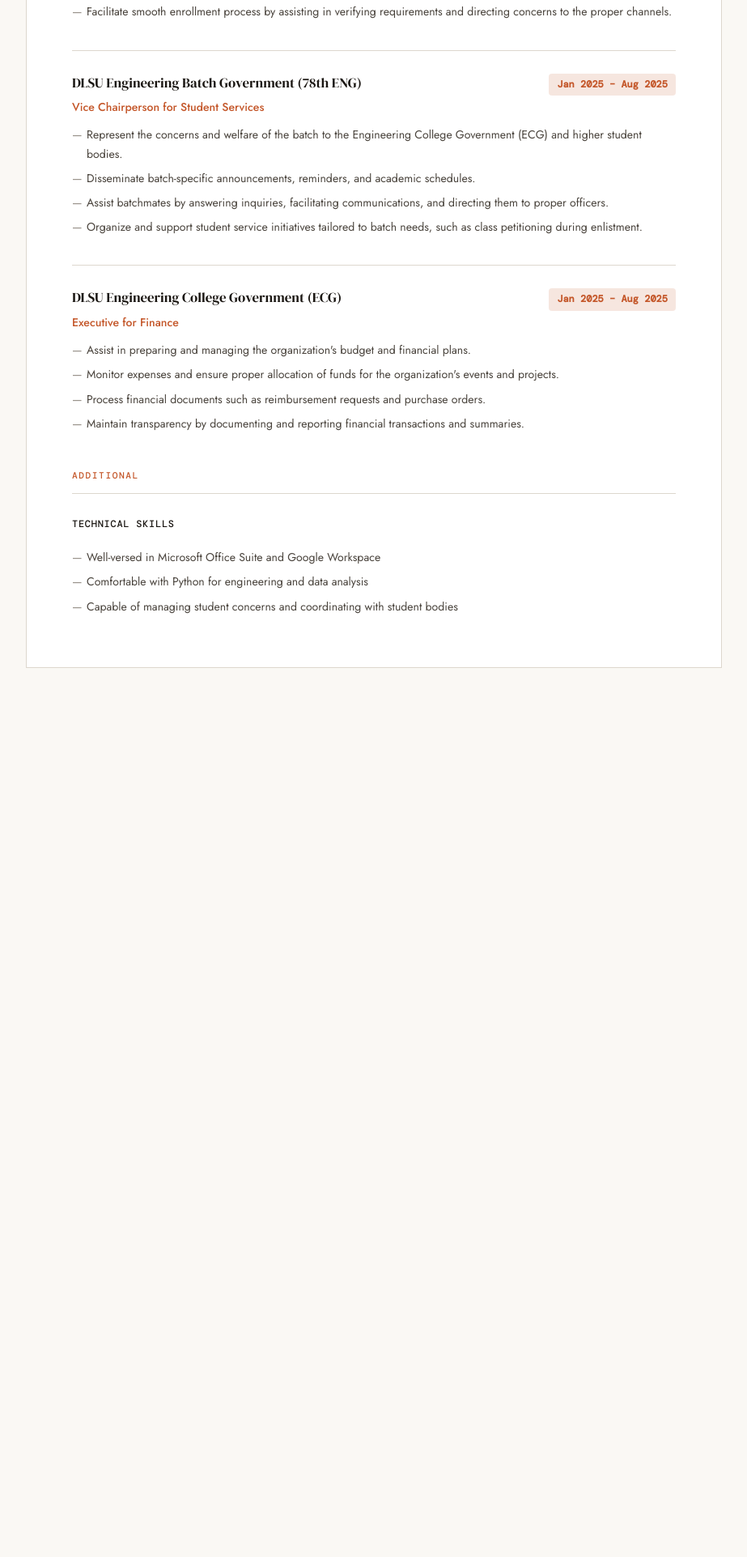
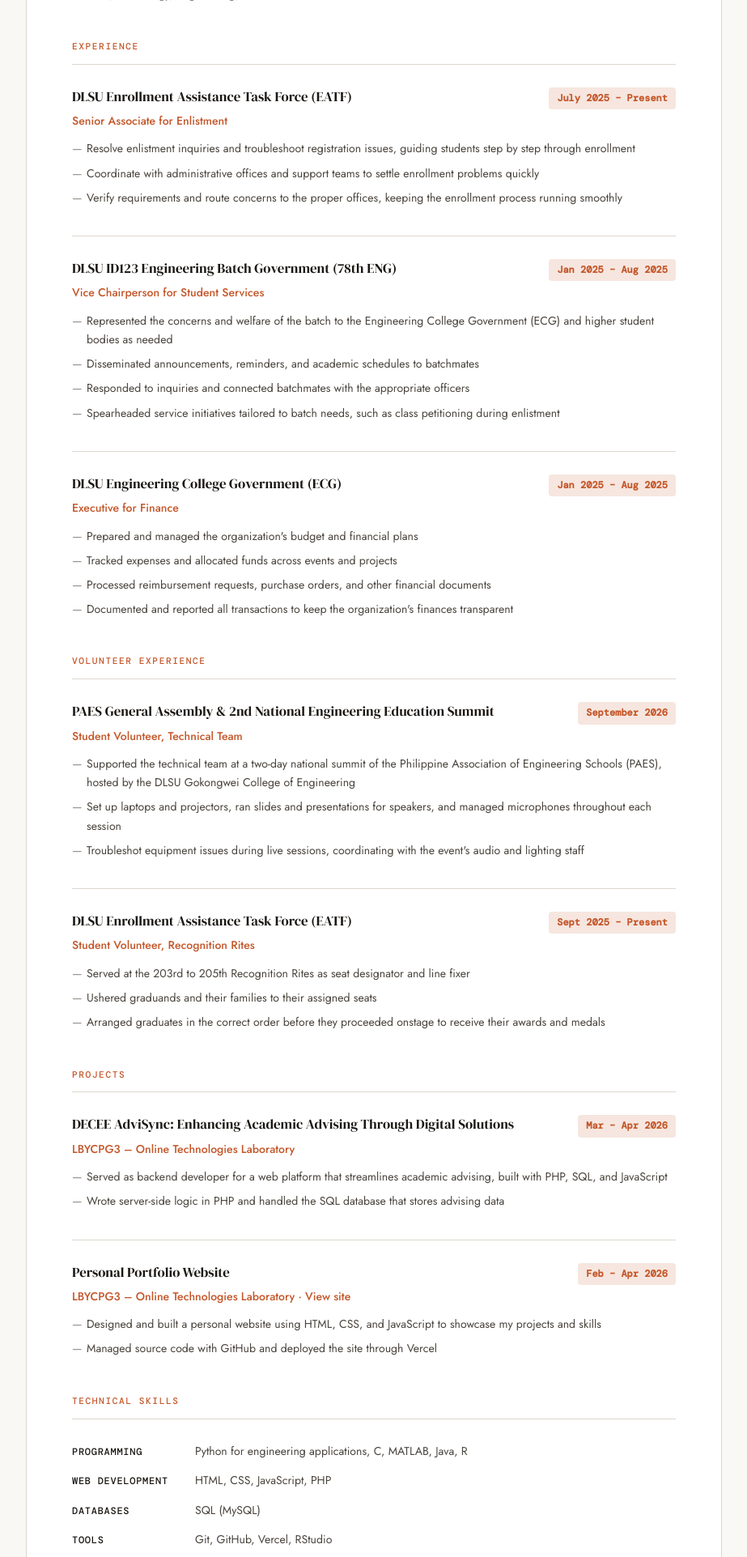
Before and after one commit to erin-kyu/student-portfolio, a plain HTML site: page resume.html in a window 1280 px wide. Shown: the part 877-2800 px from the top of the page at 81% size, without its empty margins (178-1101 px from the left). Before the commit the page ends 1782 px from the top, so only its background shows below. Drawn offline with nearby package versions, Linux system fonts and the light colour scheme.

Commit message:
updated resume

```diff
--- a/resume.html
+++ b/resume.html
@@ -6,25 +6,32 @@
     <title>Resume | Erin Quiazon</title>
     <link rel="stylesheet" href="css/normalize.css">
     <link rel="stylesheet" href="css/resume.css">
-    <link rel="icon" href="icon.png">
+    <link rel="icon" href="assets/images/icon.png">
 </head>
 <body>
+    <div class="resume-container" style="border: none; background: transparent;">
+        <a href="index.html" class="back-link">← Back to portfolio</a>
+    </div>
     <div class="resume-container">
         <header class="resume-header">
             <div class="header-content">
                 <img src="assets/images/resumepic.jpg" alt="Erin Quiazon" class="profile-picture">
                 <div class="header-text-group">
-                    <h1 class="name">Erin Quiazon</h1>
+                    <h1 class="name">Erin Magno Quiazon</h1>
                     <div class="contact-info">
-                        <span>+63 123 456 7890</span>
-                        <a href="mailto:loremipsum@gmail.com">loremipsum@gmail.com</a>
-                        <a href="mailto:loremipsum@dlsu.edu.ph">loremipsum@dlsu.edu.ph</a>
+                        <a href="mailto:erinquiazon@gmail.com">erinquiazon@gmail.com</a>
+                        <a href="https://www.linkedin.com/in/erin-quiazon-b76b72370" target="_blank" rel="noopener noreferrer">linkedin.com/in/erin-quiazon-b76b72370</a>
                     </div>
                 </div>
             </div>
         </header>
 
         <main class="resume-content">
+
+            <section class="section">
+                <h2 class="section-title">Summary</h2>
+                <p class="summary-text">Proactive and detail-oriented Computer Engineering student at De La Salle University, minoring in Financial Risk and Analytics, with hands-on web development experience using PHP, SQL, and JavaScript. Through roles in enrollment assistance, batch government, and college finance, I have proven to be organized, dependable, and resourceful when coordinating with university offices and student organizations. Analytical and adaptable, I am seeking an internship where I can apply my programming skills to real engineering challenges.</p>
+            </section>
 
             <section class="section">
                 <h2 class="section-title">Education</h2>
@@ -36,7 +43,7 @@
                     </div>
                     <div class="degree-info">
                         <span class="degree">Bachelor of Science in Computer Engineering</span>
-                        <span class="year">Expected 2027</span>
+                        <span class="year">Expected 2028</span>
                     </div>
                     <div class="major-minor">Minor in Financial Risk and Analytics</div>
                 </div>
@@ -47,7 +54,7 @@
                         <span class="location">#1 Holy Street, Angeles City, Pampanga</span>
                     </div>
                     <div class="degree-info">
-                        <span class="degree">Senior High School — STEM Track</span>
+                        <span class="degree">Senior High School (Grade 12) — STEM</span>
                         <span class="year">2022 – 2023</span>
                     </div>
                     <div class="major-minor">Science, Technology, Engineering, and Mathematics</div>
@@ -55,32 +62,32 @@
             </section>
 
             <section class="section">
-                <h2 class="section-title">Leadership &amp; Activities</h2>
+                <h2 class="section-title">Experience</h2>
 
                 <div class="activity-item">
                     <div class="activity-header">
-                        <span class="organization-name">Enrollment Assistance Task Force (EATF)</span>
+                        <span class="organization-name">DLSU Enrollment Assistance Task Force (EATF)</span>
                         <span class="dates">July 2025 – Present</span>
                     </div>
-                    <div class="position">Associate for Enlistment</div>
+                    <div class="position">Senior Associate for Enlistment</div>
                     <ul class="responsibilities">
-                        <li>Assist students with enlistment concerns by answering inquiries, troubleshooting issues, and guiding them through enrollment processes.</li>
-                        <li>Coordinate with administrative offices and student support teams to resolve enlistment and enrolment-related challenges efficiently and effectively.</li>
-                        <li>Facilitate smooth enrollment process by assisting in verifying requirements and directing concerns to the proper channels.</li>
+                        <li>Resolve enlistment inquiries and troubleshoot registration issues, guiding students step by step through enrollment</li>
+                        <li>Coordinate with administrative offices and support teams to settle enrollment problems quickly</li>
+                        <li>Verify requirements and route concerns to the proper offices, keeping the enrollment process running smoothly</li>
                     </ul>
                 </div>
 
                 <div class="activity-item">
                     <div class="activity-header">
-                        <span class="organization-name">DLSU Engineering Batch Government (78th ENG)</span>
+                        <span class="organization-name">DLSU ID123 Engineering Batch Government (78th ENG)</span>
                         <span class="dates">Jan 2025 – Aug 2025</span>
                     </div>
                     <div class="position">Vice Chairperson for Student Services</div>
                     <ul class="responsibilities">
-                        <li>Represent the concerns and welfare of the batch to the Engineering College Government (ECG) and higher student bodies.</li>
-                        <li>Disseminate batch-specific announcements, reminders, and academic schedules.</li>
-                        <li>Assist batchmates by answering inquiries, facilitating communications, and directing them to proper officers.</li>
-                        <li>Organize and support student service initiatives tailored to batch needs, such as class petitioning during enlistment.</li>
+                        <li>Represented the concerns and welfare of the batch to the Engineering College Government (ECG) and higher student bodies as needed</li>
+                        <li>Disseminated announcements, reminders, and academic schedules to batchmates</li>
+                        <li>Responded to inquiries and connected batchmates with the appropriate officers</li>
+                        <li>Spearheaded service initiatives tailored to batch needs, such as class petitioning during enlistment</li>
                     </ul>
                 </div>
 
@@ -91,24 +98,94 @@
                     </div>
                     <div class="position">Executive for Finance</div>
                     <ul class="responsibilities">
-                        <li>Assist in preparing and managing the organization's budget and financial plans.</li>
-                        <li>Monitor expenses and ensure proper allocation of funds for the organization's events and projects.</li>
-                        <li>Process financial documents such as reimbursement requests and purchase orders.</li>
-                        <li>Maintain transparency by documenting and reporting financial transactions and summaries.</li>
+                        <li>Prepared and managed the organization's budget and financial plans</li>
+                        <li>Tracked expenses and allocated funds across events and projects</li>
+                        <li>Processed reimbursement requests, purchase orders, and other financial documents</li>
+                        <li>Documented and reported all transactions to keep the organization's finances transparent</li>
                     </ul>
                 </div>
             </section>
 
             <section class="section">
-                <h2 class="section-title">Additional</h2>
+                <h2 class="section-title">Volunteer Experience</h2>
+
+                <div class="activity-item">
+                    <div class="activity-header">
+                        <span class="organization-name">PAES General Assembly &amp; 2nd National Engineering Education Summit</span>
+                        <span class="dates">September 2026</span>
+                    </div>
+                    <div class="position">Student Volunteer, Technical Team</div>
+                    <ul class="responsibilities">
+                        <li>Supported the technical team at a two-day national summit of the Philippine Association of Engineering Schools (PAES), hosted by the DLSU Gokongwei College of Engineering</li>
+                        <li>Set up laptops and projectors, ran slides and presentations for speakers, and managed microphones throughout each session</li>
+                        <li>Troubleshot equipment issues during live sessions, coordinating with the event's audio and lighting staff</li>
+                    </ul>
+                </div>
+
+                <div class="activity-item">
+                    <div class="activity-header">
+                        <span class="organization-name">DLSU Enrollment Assistance Task Force (EATF)</span>
+                        <span class="dates">Sept 2025 – Present</span>
+                    </div>
+                    <div class="position">Student Volunteer, Recognition Rites</div>
+                    <ul class="responsibilities">
+                        <li>Served at the 203rd to 205th Recognition Rites as seat designator and line fixer</li>
+                        <li>Ushered graduands and their families to their assigned seats</li>
+                        <li>Arranged graduates in the correct order before they proceeded onstage to receive their awards and medals</li>
+                    </ul>
+                </div>
+            </section>
+
+            <section class="section">
+                <h2 class="section-title">Projects</h2>
+
+                <div class="activity-item">
+                    <div class="activity-header">
+                        <span class="organization-name">DECEE AdviSync: Enhancing Academic Advising Through Digital Solutions</span>
+                        <span class="dates">Mar – Apr 2026</span>
+                    </div>
+                    <div class="position">LBYCPG3 – Online Technologies Laboratory</div>
+                    <ul class="responsibilities">
+                        <li>Served as backend developer for a web platform that streamlines academic advising, built with PHP, SQL, and JavaScript</li>
+                        <li>Wrote server-side logic in PHP and handled the SQL database that stores advising data</li>
+                    </ul>
+                </div>
+
+                <div class="activity-item">
+                    <div class="activity-header">
+                        <span class="organization-name">Personal Portfolio Website</span>
+                        <span class="dates">Feb – Apr 2026</span>
+                    </div>
+                    <div class="position">LBYCPG3 – Online Technologies Laboratory · <a class="project-link" href="index.html">View site</a></div>
+                    <ul class="responsibilities">
+                        <li>Designed and built a personal website using HTML, CSS, and JavaScript to showcase my projects and skills</li>
+                        <li>Managed source code with GitHub and deployed the site through Vercel</li>
+                    </ul>
+                </div>
+            </section>
+
+            <section class="section">
+                <h2 class="section-title">Technical Skills</h2>
 
                 <div class="skills-category">
-                    <span class="skill-label">Technical Skills</span>
-                    <ul class="skill-list">
-                        <li>Well-versed in Microsoft Office Suite and Google Workspace</li>
-                        <li>Comfortable with Python for engineering and data analysis</li>
-                        <li>Capable of managing student concerns and coordinating with student bodies</li>
-                    </ul>
+                    <span class="skill-label">Programming</span>
+                    <span class="skill-content">Python for engineering applications, C, MATLAB, Java, R</span>
+                </div>
+                <div class="skills-category">
+                    <span class="skill-label">Web Development</span>
+                    <span class="skill-content">HTML, CSS, JavaScript, PHP</span>
+                </div>
+                <div class="skills-category">
+                    <span class="skill-label">Databases</span>
+                    <span class="skill-content">SQL (MySQL)</span>
+                </div>
+                <div class="skills-category">
+                    <span class="skill-label">Tools</span>
+                    <span class="skill-content">Git, GitHub, Vercel, RStudio</span>
+                </div>
+                <div class="skills-category">
+                    <span class="skill-label">Productivity</span>
+                    <span class="skill-content">Microsoft Office Suite, Google Workspace</span>
                 </div>
             </section>
 
```
